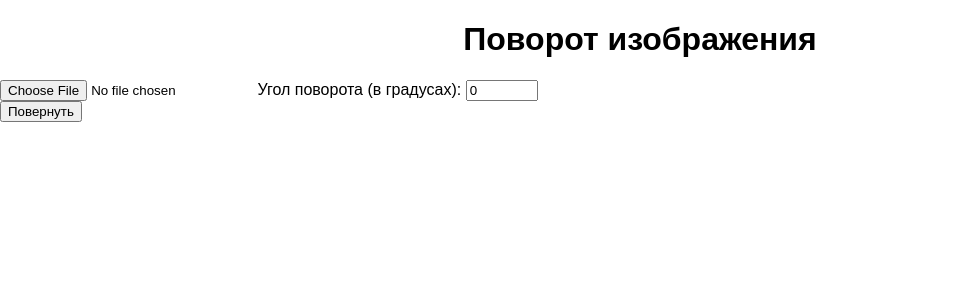
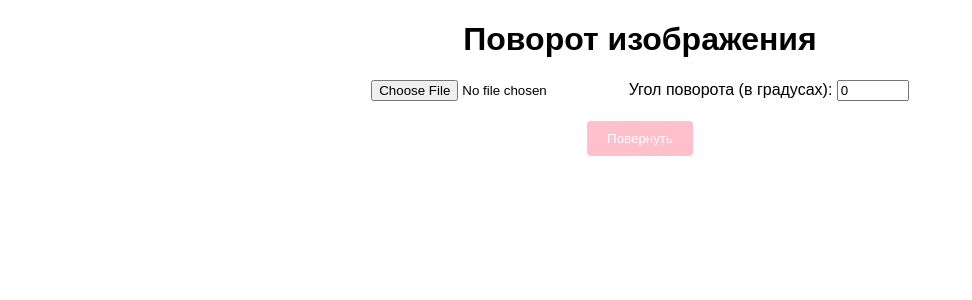
Before and after one commit to dashkazhest/laba3, a Flask app: page / in a window 1280 px wide. Shown: the top 300 px of the page, without its empty margins (0-972 px from the left). Run offline with Flask 3, Linux system fonts and the light colour scheme; some libraries are stand-ins or nearby versions.

Commit message:
Update style.css

```diff
--- a/static/style.css
+++ b/static/style.css
@@ -2,12 +2,14 @@ body {
   font-family: Arial, sans-serif;
   margin: 0;
   padding: 0;
+  text-align: center;
 }
 
 .container {
   max-width: 800px;
   margin: 0 auto;
   padding: 20px;
+  text-align: left;
 }
 
 h1, h2 {
@@ -22,3 +24,17 @@ h1, h2 {
 .error {
   color: red;
 }
+
+input[type="submit"] {
+  background-color: pink;
+  color: white;
+  border: none;
+  padding: 10px 20px;
+  border-radius: 4px;
+  cursor: pointer;
+}
+
+.g-recaptcha {
+  display: flex;
+  justify-content: center;
+  margin-bottom: 20px;
```
